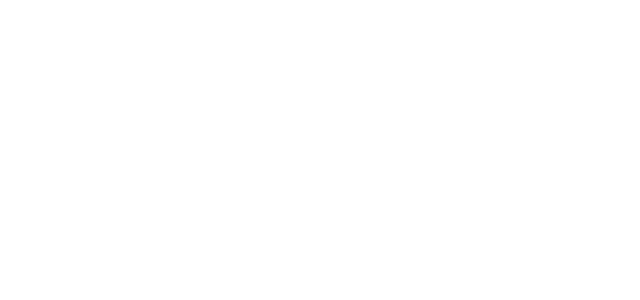
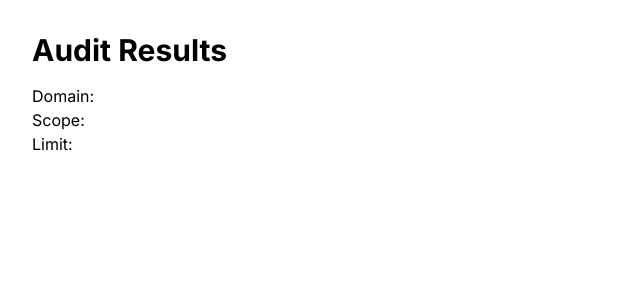
Before and after one commit to joelalcala/ja-contentstrategist, a Next.js app: page /audit in a window 1280 px wide. Shown: the top 300 px of the page, without its empty margins (0-640 px from the left). Built offline with nearby package versions, Linux system fonts and the light colour scheme.

Commit message:
crawl redirect in place

```diff
--- a/src/app/audit/page.tsx
+++ b/src/app/audit/page.tsx
@@ -1,11 +1,20 @@
-import React from 'react';
+"use client"
 
-const AuditPage: React.FC = () => {
+import { useSearchParams } from 'next/navigation'
+
+export default function AuditPage() {
+    const searchParams = useSearchParams()
+    const domain = searchParams.get('domain')
+    const scope = searchParams.get('scope')
+    const limit = searchParams.get('limit')
+
     return (
-        <div>
-            {/* Your audit page content */}
+        <div className="min-h-screen p-8">
+            <h1 className="text-3xl font-bold mb-4">Audit Results</h1>
+            <p>Domain: {domain}</p>
+            <p>Scope: {scope}</p>
+            <p>Limit: {limit}</p>
+            {/* Add your audit content here */}
         </div>
-    );
-};
-
-export default AuditPage;
+    )
+}
--- a/src/app/crawl/page.tsx
+++ b/src/app/crawl/page.tsx
@@ -19,8 +19,8 @@ export default function CrawlScreen() {
 		setIsCrawling(true)
 		// Simulate a delay before redirecting
 		await new Promise(resolve => setTimeout(resolve, 1000))
-		// Redirect to the results page
-		router.push(`/crawl-results?domain=${encodeURIComponent(domain)}&scope=${scope}&limit=${limit}`)
+		// Redirect to the audit page
+		router.push(`/audit?domain=${encodeURIComponent(domain)}&scope=${scope}&limit=${limit}`)
 	}
 
 	return (
@@ -72,7 +72,7 @@ export default function CrawlScreen() {
 							</div>
 
 							<Button onClick={handleCrawl} disabled={isCrawling || !domain} className="w-full">
-								{isCrawling ? "Redirecting..." : "Start Crawl"}
+								{isCrawling ? "Starting Crawl..." : "Start Crawl"}
 							</Button>
 						</div>
 					</CardContent>
```
